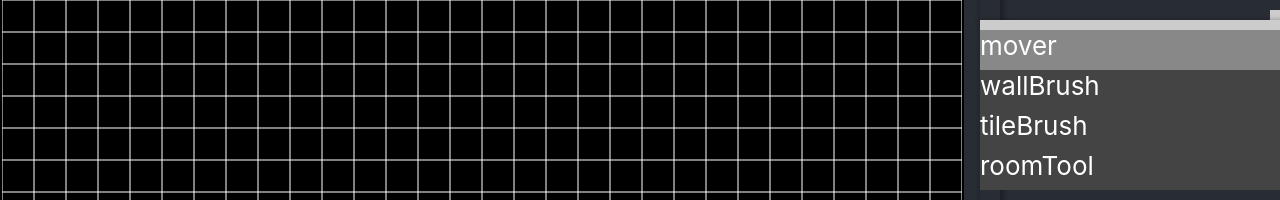
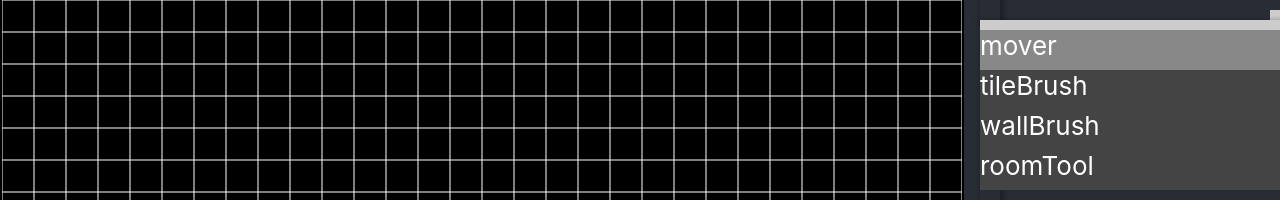
Before and after one commit to buzzingnat/quest-engine, a React (Create React App) app: page / in a window 1280 px wide. Shown: the part 380-580 px from the top of the page. Built offline with nearby package versions, Linux system fonts and the light colour scheme.

Commit message:
Clean up code, make some tools area type specific.

```diff
--- a/src/App.tsx
+++ b/src/App.tsx
@@ -22,6 +22,10 @@ export const SCALE = 1;
 
 function getRoomTool(state): RoomTool {
     return _.find(state.tools, {key: 'roomTool'});
+}
+
+function isQuestEngineArea(area: AreaDefinition): area is QuestEngineAreaDefinition {
+    return !!(area as QuestEngineAreaDefinition).rooms;
 }
 
 const initialState: AppState = {
@@ -65,15 +69,6 @@ const initialState: AppState = {
             }
         },
         {
-            key: 'wallBrush',
-            start(state: AppState, action): AppState {
-                return paintWall(state, action);
-            },
-            move(state: AppState, action): AppState {
-                return paintWall(state, action);
-            }
-        },
-        {
             key: 'tileBrush',
             start(state: AppState, action): AppState {
                 return paintGridTile(state, action);
@@ -82,7 +77,21 @@ const initialState: AppState = {
                 return paintGridTile(state, action);
             }
         },
-        {
+    ],
+    selectedTool: 'mover',
+}
+
+if (isQuestEngineArea(initialState.area)) {
+    initialState.tools.push({
+        key: 'wallBrush',
+        start(state: AppState, action): AppState {
+            return paintWall(state, action);
+        },
+        move(state: AppState, action): AppState {
+            return paintWall(state, action);
+        }
+    });
+    initialState.tools.push({
         key: 'roomTool',
         sx: null,
         sy: null,
@@ -114,9 +123,7 @@ const initialState: AppState = {
             };
             return updateTool(newState, this.key, {sx: null, sy: null, ex: null, ey: null});
         },
-        },
-    ],
-    selectedTool: 'mover',
+    });
 }
 
 function makeRoom(key: string, {sx, sy, ex, ey}): Room {
@@ -371,7 +378,7 @@ const App = React.memo((): JSX.Element => {
     const contentMap = {
         area: React.useMemo(() => (<Area
             areaDefinition={state.area}
-            drawingRoom={makeRoom('newRoom', roomTool)}
+            drawingRoom={roomTool && makeRoom('newRoom', roomTool)}
             selectedLayer={state.selectedLayer}
             dispatch={dispatch}
             scale={SCALE}
--- a/src/components/Panel.tsx
+++ b/src/components/Panel.tsx
@@ -8,8 +8,6 @@ interface PanelProps {
     y: number,
     w: number,
     h: number,
-    //initialX?: number,
-    //initialY?: number,
 }
 
 const Panel = React.memo(({
--- a/src/content/areaTemplates.ts
+++ b/src/content/areaTemplates.ts
@@ -3,11 +3,13 @@ import { palettes, sideWallFrame, topWallFrame } from 'content/palettes';
 import { AreaDefinition, QuestEngineAreaDefinition } from 'types';
 
 
-export const ADVENTURE_WIDTH = 320;
-export const ADVENTURE_HEIGHT = 180;
+const ADVENTURE_WIDTH = 320;
+const ADVENTURE_HEIGHT = 180;
+
+const ttWidth = 2 * ADVENTURE_WIDTH;
 
 export const treasureTycoonTemplate: AreaDefinition = {
-    w: 2 * ADVENTURE_WIDTH,
+    w: ttWidth,
     h: ADVENTURE_HEIGHT,
     layers: [
         {
@@ -15,7 +17,7 @@ export const treasureTycoonTemplate: AreaDefinition = {
             y: 84,
             grid: {
                 palette: palettes.guildFloor,
-                w: 10,
+                w: Math.ceil(ttWidth / palettes.guildFloor.w),
                 h: 3,
                 tiles: [],
             }
@@ -24,17 +26,17 @@ export const treasureTycoonTemplate: AreaDefinition = {
             key: 'wall',
             grid: {
                 palette: palettes.guildWall,
-                w: 5,
+                w: Math.ceil(ttWidth / palettes.guildWall.w),
                 h: 1,
                 tiles: [],
             }
         },
         {
             key: 'south',
-            y: 100,
+            y: 116,
             grid: {
                 palette: palettes.guildNorthSouth,
-                w: 5,
+                w: Math.ceil(ttWidth / palettes.guildNorthSouth.w),
                 h: 1,
                 tiles: [],
             }
--- a/tsconfig.json
+++ b/tsconfig.json
@@ -11,7 +11,7 @@
     "skipLibCheck": true,
     "esModuleInterop": true,
     "allowSyntheticDefaultImports": true,
-    "strict": true,
+    "strict": false,
     "forceConsistentCasingInFileNames": true,
     "module": "esnext",
     "moduleResolution": "node",
```
Also changed, not shown: src/components/editor/AreaLayer.tsx (+0 -10 lines). Lines whose indentation alone changed are shown as unchanged.
